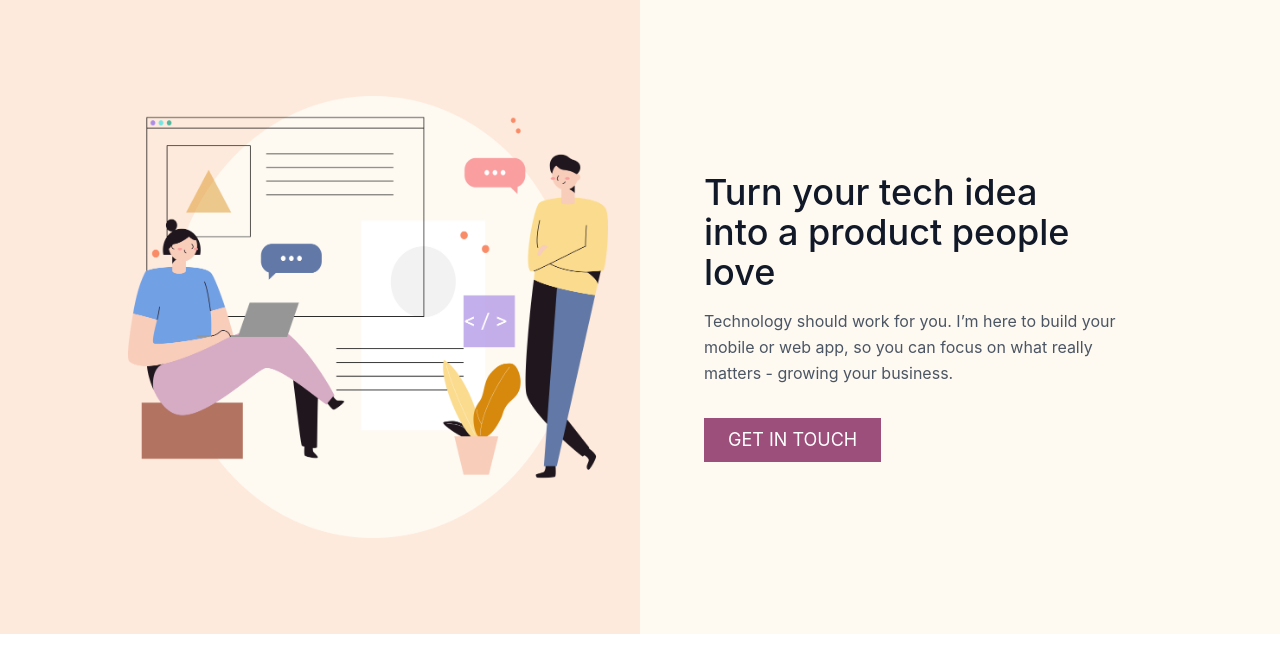
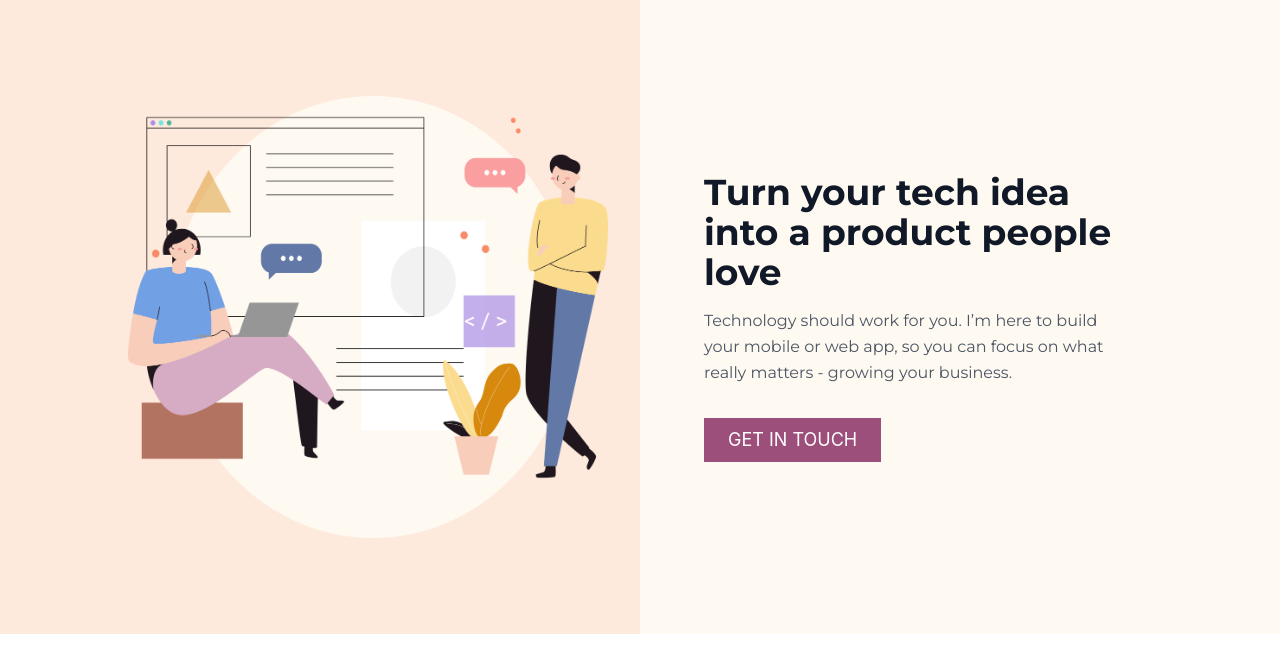
Before and after one commit to erikahazle/portfolio-website, a Next.js app: page / in a window 1280 px wide. Shown: the top 672 px of the page. Built offline with nearby package versions, Linux system fonts and the light colour scheme.

Commit message:
Added custom fonts

```diff
--- /dev/null
+++ b/pages/_document.tsx
@@ -0,0 +1,27 @@
+import Document, { Html, Head, Main, NextScript } from 'next/document'
+
+class AppDocument extends Document {
+  static async getInitialProps(ctx: any) {
+    const initialProps = await Document.getInitialProps(ctx)
+    return { ...initialProps }
+  }
+
+  render() {
+    return (
+      <Html>
+        <Head>
+          <link
+            href="https://fonts.googleapis.com/css2?family=Montserrat:wght@400;700;800&display=swap"
+            rel="stylesheet"
+          />
+        </Head>
+        <body>
+          <Main />
+          <NextScript />
+        </body>
+      </Html>
+    )
+  }
+}
+
+export default AppDocument
--- a/pages/index.tsx
+++ b/pages/index.tsx
@@ -14,10 +14,10 @@ const Home: NextPage = () => {
             </div>
 
             <div className="lg:flex-grow md:w-1/2 px-5 md:pl-16 flex flex-col md:items-start md:text-left mb-16 md:mb-0 items-center text-center">
-              <h1 className="title-font sm:text-4xl text-3xl mb-4 font-medium text-gray-900">Turn your tech idea
-                <br className="hidden lg:inline-block" />into a product people love
+              <h1 className="title-font sm:text-4xl text-3xl mb-4 text-gray-900 font-montserrat font-bold">Turn your tech idea
+                <br className="hidden lg:inline-block  font-bold" />into a product people love
               </h1>
-              <p className="mb-8 leading-relaxed">
+              <p className="mb-8 leading-relaxed font-montserrat">
                 Technology should work for you. I’m here to build your mobile or web app,
                 so you can focus on what really matters - growing your business.
               </p>
--- a/tailwind.config.js
+++ b/tailwind.config.js
@@ -1,3 +1,5 @@
+const defaultTheme = require('tailwindcss/defaultTheme');
+
 module.exports = {
   content: [
     "./pages/**/*.{js,ts,jsx,tsx}",
@@ -5,6 +7,10 @@ module.exports = {
   ],
   theme: {
     extend: {
+      fontFamily: {
+        sans: ['Montserrat', ...defaultTheme.fontFamily.sans],
+        montserrat: ['Montserrat'],
+      },
       colors: {
         amber: {
           50: "#FEFAF2"
```
